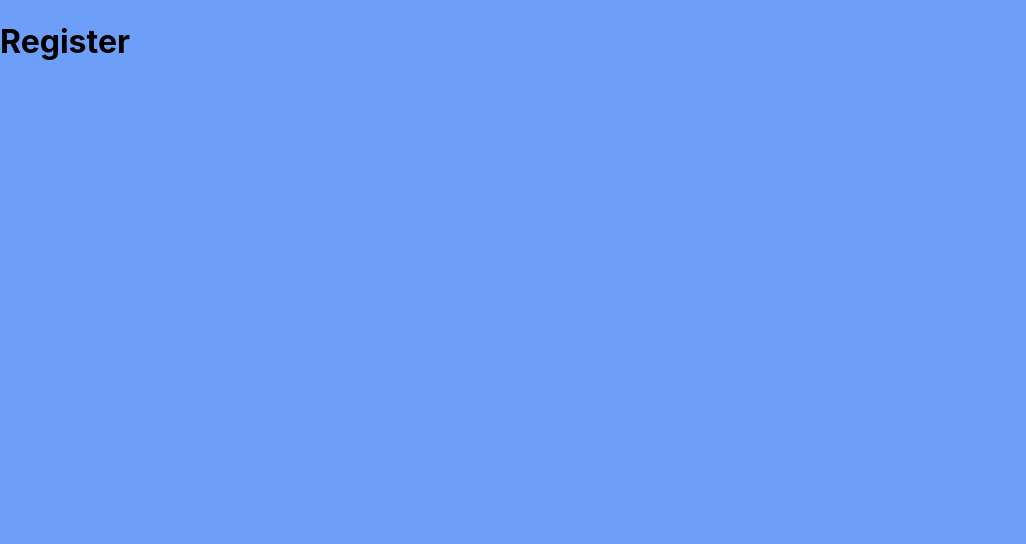
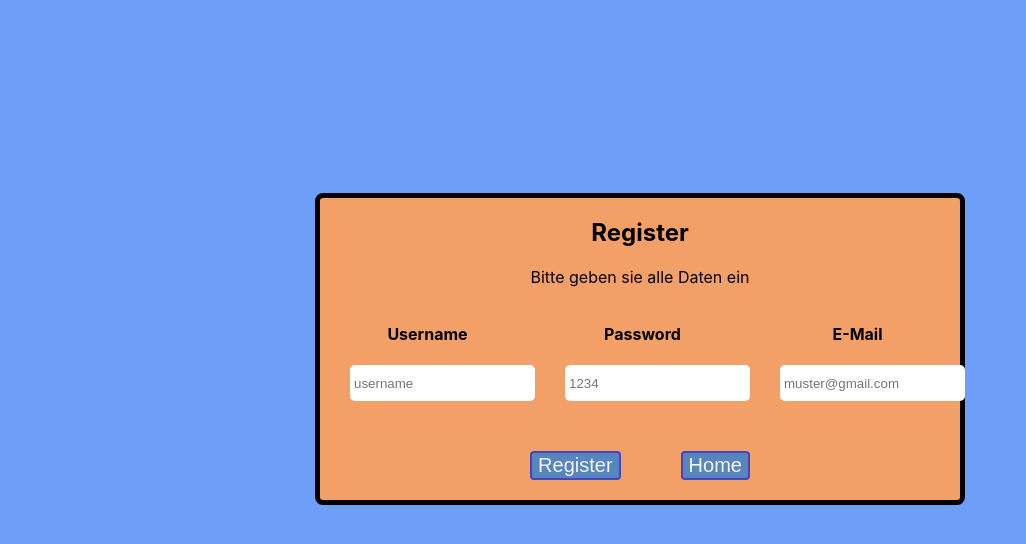
Before and after one commit to MichaelSailer/Rudig_Sailer, a React (Create React App) app in the folder Review Portal/review-portal/: page /register in a window 1280 px wide. Shown: the top 544 px of the page, without its empty margins (0-1026 px from the left). Built offline with nearby package versions, Linux system fonts and the light colour scheme.

Commit message:
Adding Register

```diff
--- /dev/null
+++ b/Review Portal/review-portal/src/components/InputField/Login/LoginField.js
@@ -0,0 +1,50 @@
+import React, {useState} from 'react'
+import classes from './LoginField.module.css'
+
+function LoginField(props){
+      const [login, setLogin] = useState({
+        username: "",
+        password: ""
+    })
+
+    const onChangeState = e => {
+        const value = e.target.value;
+        setLogin({
+          ...login,
+          [e.target.name]: value
+        })
+    }
+    return(
+        <div className={classes.inputField}>
+          <div className="username">
+            <h4>Username</h4>
+            <input
+              type= "text"
+              placeholder= "username"
+              name = "username"
+              value={login.username}
+              onChange={event => {
+                onChangeState(event);
+              }}
+            ></input>
+          </div>
+          <div className="password">
+            <h4>Password</h4>
+            <input
+              type= "password"
+              placeholder= "1234"
+              name = "password"
+              value={login.password}
+              onChange={event => {
+                onChangeState(event);
+              }}
+            ></input>
+          </div>
+        </div>
+
+
+
+    );
+}
+
+export default LoginField;
--- /dev/null
+++ b/Review Portal/review-portal/src/components/InputField/Login/LoginField.module.css
@@ -0,0 +1,14 @@
+.inputField {
+    background-color: #f39f68;
+    display: flex;
+    justify-content: center;
+}
+
+.inputField input {
+    height: 30px;
+    margin-top: auto;
+    margin-bottom: 30px;
+    margin-left: 30px;
+    border-radius: 5px;
+    border: 2px solid white;
+}
--- /dev/null
+++ b/Review Portal/review-portal/src/components/InputField/Register/RegisterField.js
@@ -0,0 +1,63 @@
+import React, { useState } from 'react'
+import classes from './RegisterField.module.css'
+
+function RegisterField(){
+    const [registerState,setRegisterState] = useState({
+        username:"",
+        password:"",
+        email:""
+    })
+
+    const onChangeState = e => {
+        const value = e.target.value
+        setRegisterState({
+            ...registerState,
+            [e.target.name]: value
+        })
+    }
+
+    return (
+        <div className={classes.RegisterForm}>
+            <div className={classes.username}>
+            <h4>Username</h4>
+            <input
+              type= "text"
+              placeholder= "username"
+              name = "username"
+              value={registerState.username}
+              onChange={event => {
+                onChangeState(event);
+              }}
+            ></input>
+          </div>
+          <div className={classes.password}>
+            <h4>Password</h4>
+            <input
+              type= "password"
+              placeholder= "1234"
+              name = "password"
+              value={registerState.password}
+              onChange={event => {
+                onChangeState(event);
+              }}
+            ></input>
+            </div>
+            <div className={classes.email}>
+            <h4>E-Mail</h4>
+            <input
+              type= "email"
+              placeholder= "muster@gmail.com"
+              name = "email"
+              value={registerState.email}
+              onChange={event => {
+                onChangeState(event);
+              }}
+            ></input>
+            </div>
+
+
+        </div>
+    );
+}
+
+export default RegisterField;
--- /dev/null
+++ b/Review Portal/review-portal/src/components/InputField/Register/RegisterField.module.css
@@ -0,0 +1,15 @@
+.RegisterForm{
+    display: flex;
+    justify-content: space-evenly;
+    align-items: baseline;
+
+}
+
+.RegisterForm input {
+    height: 30px;
+    margin-top: auto;
+    margin-bottom: 30px;
+    margin-left: 30px;
+    border-radius: 5px;
+    border: 2px solid white;
+}
--- a/Review Portal/review-portal/src/components/Login/Login.js
+++ b/Review Portal/review-portal/src/components/Login/Login.js
@@ -1,47 +1,15 @@
-import React, { useState } from "react";
+import React from "react";
 import classes from "./Login.module.css";
 import ButtonLogin from "../buttons/standardButton";
+import LoginField from '../InputField/Login/LoginField';
 
 function UserLogin() {
-  const [username, setUsername] = useState("");
-  const [password, setPassword] = useState("");
-
-  const onChangeHandlerUsername = event => {
-    setUsername(event.target.value);
-  };
-
-  const onChangeHandlerPassword = event => {
-    setPassword(event.target.value);
-  };
-
   return (
     <div className={classes.LoginPage}>
       <div className={classes.LoginContent}>
         <h2>Welcome to the Review Protal</h2>
         <p>Please Enter Username and Passwort</p>
-        <div className={classes.user}>
-          <h4>Username:</h4>
-          <input
-            type="text"
-            value={username}
-            onChange={event => {
-              onChangeHandlerUsername(event);
-            }}
-            placeholder="username"
-          ></input>
-        </div>
-        <div className={classes.password}>
-          <h4>Password:</h4>
-          <input
-            type="password"
-            value={password}
-            onChange={event => {
-              onChangeHandlerPassword(event);
-            }}
-            placeholder="1234"
-          ></input>
-          <br />
-        </div>
+        <LoginField />
         <div className={classes.buttons}>
           <ButtonLogin type="login" text="Login" />
           <ButtonLogin type="register" text="Register"></ButtonLogin>
--- a/Review Portal/review-portal/src/components/Login/Login.module.css
+++ b/Review Portal/review-portal/src/components/Login/Login.module.css
@@ -11,34 +11,6 @@
   margin-top: 15%;
 }
 
-.user {
-  background-color: #f39f68;
-  display: flex;
-  justify-content: center;
-}
-.user input {
-  height: 30px;
-  margin-top: auto;
-  margin-bottom: auto;
-  margin-left: 30px;
-  border-radius: 5px;
-  border: 2px solid white;
-}
-
-.password {
-  background-color: #f39f68;
-  display: flex;
-  justify-content: center;
-}
-.password input {
-  height: 30px;
-  margin-top: auto;
-  margin-bottom: auto;
-  margin-left: 30px;
-  border-radius: 5px;
-  border: 2px solid white;
-}
-
 .buttons {
   display: flex;
   justify-content: center;
--- a/Review Portal/review-portal/src/components/Register/register.js
+++ b/Review Portal/review-portal/src/components/Register/register.js
@@ -1,10 +1,21 @@
 import React from "react";
 import classes from "./register.module.css";
+import RegisterField from "../InputField/Register/RegisterField";
+import ButtonRegister from "../buttons/standardButton";
+
 
 function Register() {
   return (
     <div className={classes.Register}>
-      <h1>Register</h1>
+      <div className ={classes.RegisterForum}>
+          <h2>Register</h2>
+          <p>Bitte geben sie alle Daten ein</p>
+          <RegisterField />
+          <div className={classes.buttons}>
+            <ButtonRegister text="Register"/>
+            <ButtonRegister text="Home" type="home"/>
+          </div>
+      </div>
     </div>
   );
 }
--- a/Review Portal/review-portal/src/components/Register/register.module.css
+++ b/Review Portal/review-portal/src/components/Register/register.module.css
@@ -1,2 +1,20 @@
 .Register {
+    background-color: #f39f68;
+    text-align: center;
+    justify-content: space-around;
+    width: 50%;
+    margin-left: auto;
+    margin-right: auto;
+    border: 5px solid black;
+    border-radius: 8px;
+    padding-bottom: 20px;
+    margin-top: 15%;
 }
+
+.buttons{
+    margin-left: 10px;
+    margin-top: 20px;
+    margin-right: 10px;
+    display: flex;
+    justify-content: center;
+}
--- a/Review Portal/review-portal/src/components/buttons/standardButton.js
+++ b/Review Portal/review-portal/src/components/buttons/standardButton.js
@@ -6,15 +6,17 @@ function ButtonLogin(props) {
   function SwitchLocation() {
     if (props.type === "login") {
       console.log("Es wird Logged in");
-    } else {
+    } else if(props.type === "register"){
       console.log("Es wird die Registerseite geöffnet");
       props.history.push("/register");
+    }else if(props.type === "home"){
+      props.history.push("/");
     }
   }
 
   return (
     <div>
-      <button className={classes.LoginButton} onClick={SwitchLocation}>
+      <button className={classes.standardButton} onClick={SwitchLocation}>
         {props.text}
       </button>
     </div>
--- a/Review Portal/review-portal/src/components/buttons/standardButton.module.css
+++ b/Review Portal/review-portal/src/components/buttons/standardButton.module.css
@@ -1,4 +1,4 @@
-.LoginButton {
+.standardButton {
   border-radius: 4px;
   background-color: rgb(86, 134, 189);
   border: 2px solid rgb(71, 69, 184);
@@ -8,13 +8,13 @@
   font-size: 20px;
 }
 
-.LoginButton:hover {
+.standardButton:hover {
   padding-left: 5px;
   padding-right: 5px;
   font-size: 25px;
 }
 
-.LoginButton:active {
+.standardButton:active {
   background-color: whitesmoke;
   color: black;
 }
```
Also changed, not shown: 1 other file (tests, documents, lock files or other folders).
